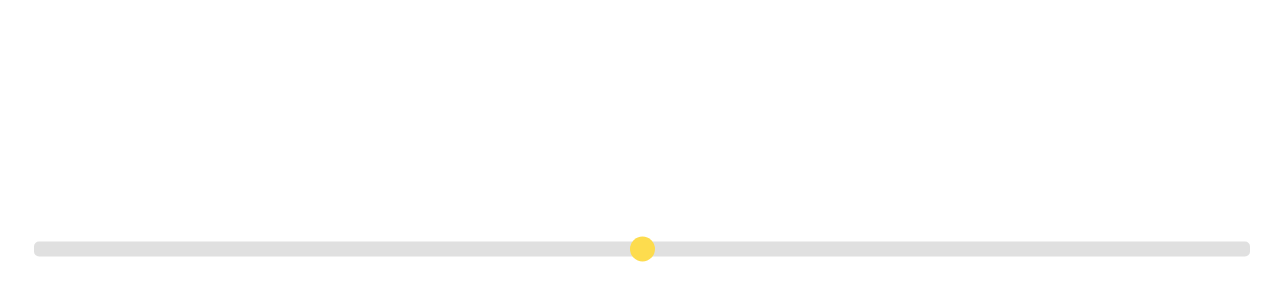
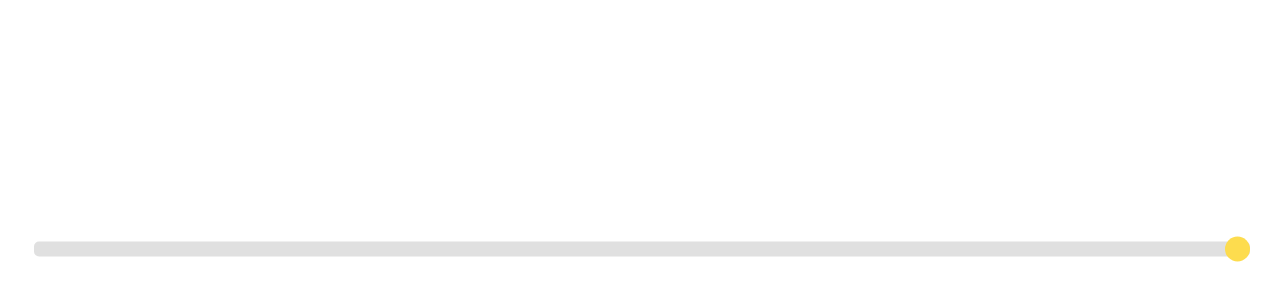
Before and after one commit to banastas/bright.supply, a plain HTML site: page index.html in a window 1280 px wide. Shown: the part 484-784 px from the top of the page. Drawn offline with Linux system fonts and the light colour scheme.

Commit message:
Update index.html

```diff
--- a/index.html
+++ b/index.html
@@ -31,7 +31,7 @@ Made in California w/ ❤️ by https://banast.as
 </head>
 <body>
 <!--div class="centered"><a href="https://www.producthunt.com/posts/bright-supply?utm_source=badge-featured&utm_medium=badge&utm_souce=badge-bright-supply" target="_blank"><img src="https://api.producthunt.com/widgets/embed-image/v1/featured.svg?post_id=283141&theme=light" alt="bright.supply - Use your 2nd monitor as a lightbox for video calls. | Product Hunt" style="width: 250px; height: 54px;" width="250" height="54" /></a></div-->
-<div class="slidecontainer"><input type="range" id="brightness" value="500" min="0" max="1000"  class="slider"></div>
+<div class="slidecontainer"><input type="range" id="brightness" value="1000" min="0" max="1000"  class="slider"></div>
 <script>function updateBrightness() { let number = (1000-document.getElementById('brightness').value)/1000; let color = 'rgb(0,0,0,' + number + ')'; document.body.style.backgroundColor = color; }
 document.getElementById('brightness').addEventListener('input',updateBrightness);</script>
 </body>
```
